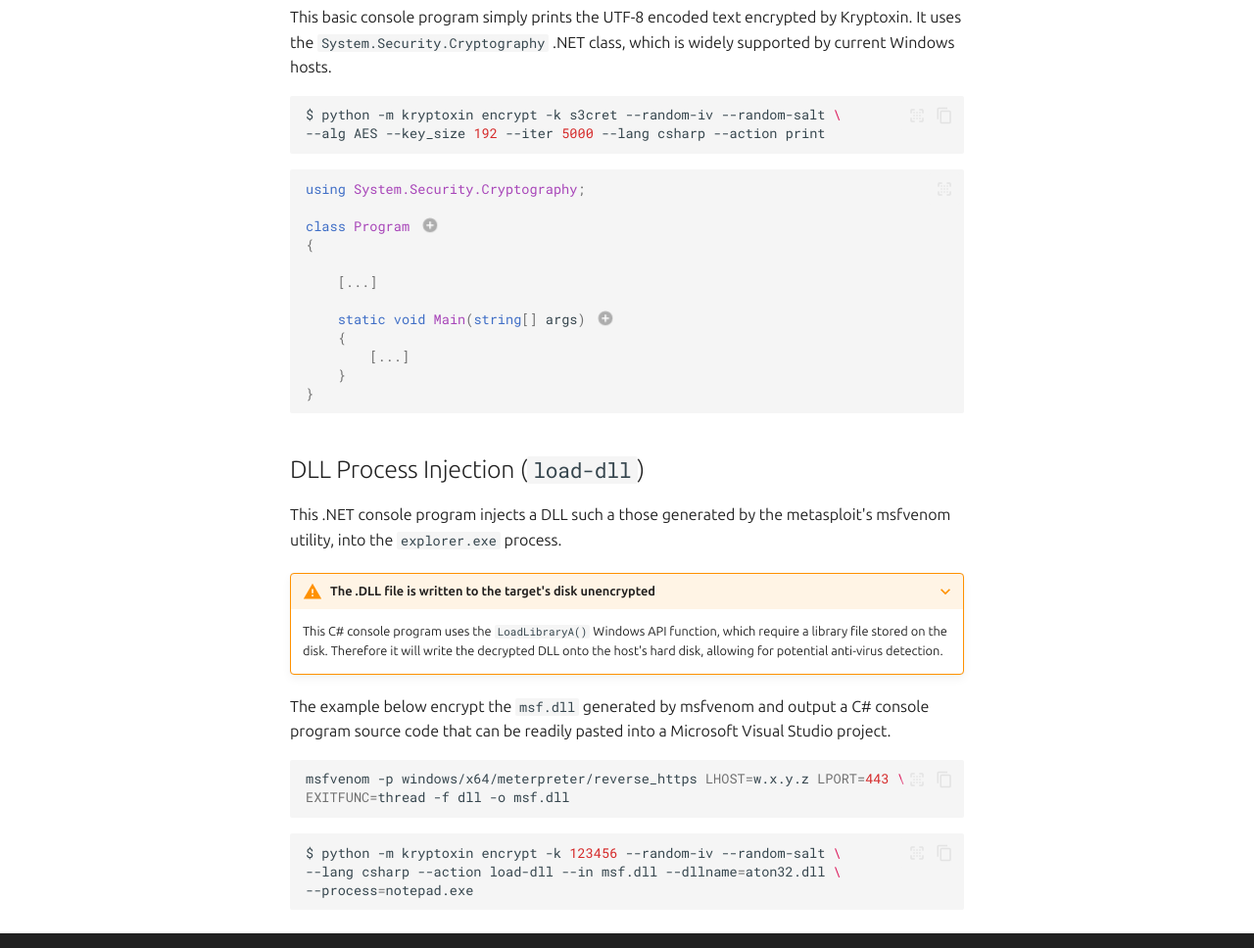
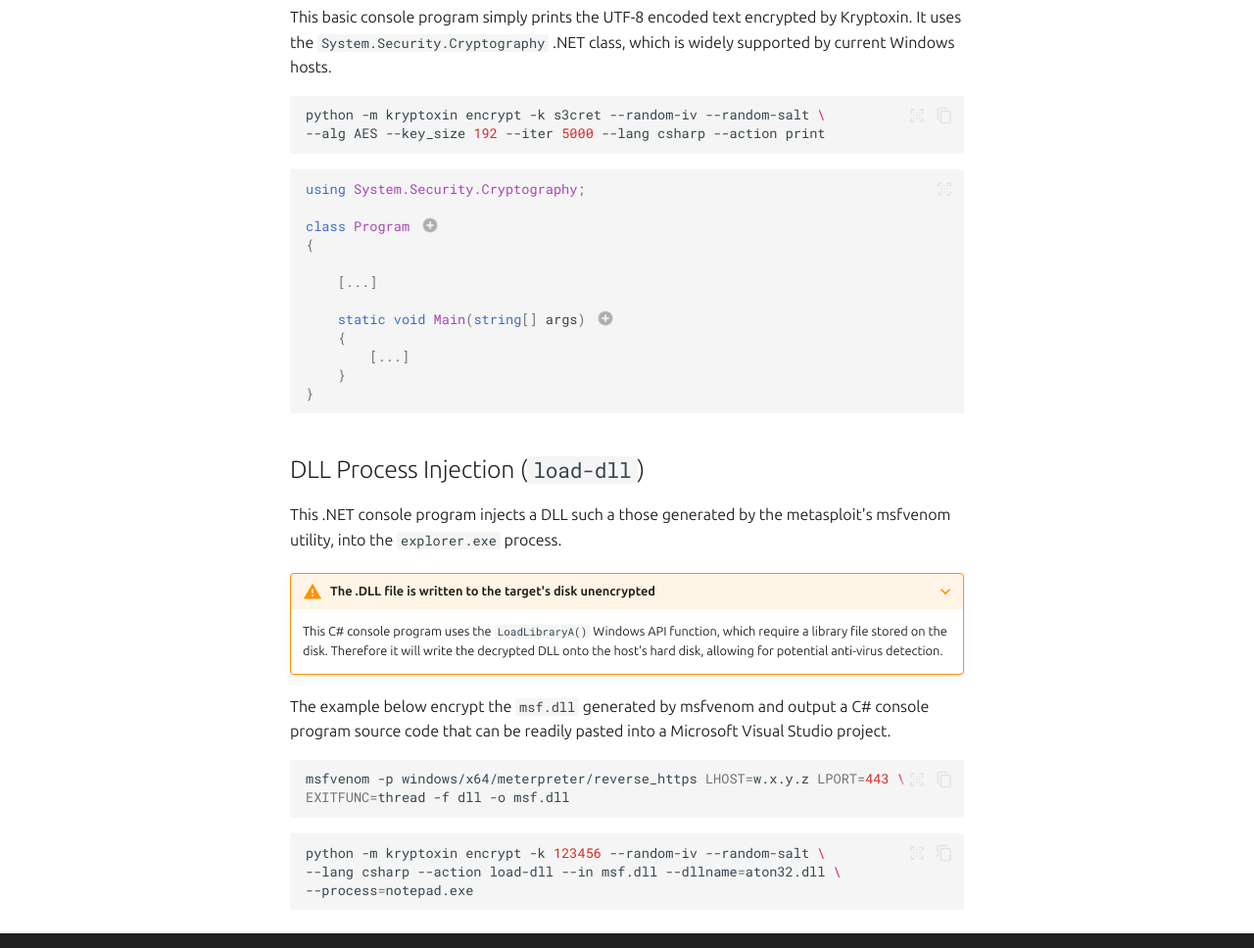
Before and after one commit to e3prom/kryptoxin, an MkDocs documentation site: the page built from docs/csharp.md, in a window 1280 px wide and 1400 px high, scrolled down 286 px. Shown: the part 288-1256 px from the top of the window at 98% size. Built offline with MkDocs 1.6.1 and Material for MkDocs 9.7.7, drawn with Linux system fonts in a browser that asks for light colours; comment, search, counter and statistics services are not loaded.

Commit message:
Post release updates

````diff
--- a/docs/csharp.md
+++ b/docs/csharp.md
@@ -13,7 +13,7 @@
 This basic console program simply prints the UTF-8 encoded text encrypted by Kryptoxin. It uses the `System.Security.Cryptography` .NET class, which is widely supported by current Windows hosts.
 
 ``` sh
-$ python -m kryptoxin encrypt -k s3cret --random-iv --random-salt \
+python -m kryptoxin encrypt -k s3cret --random-iv --random-salt \
 --alg AES --key_size 192 --iter 5000 --lang csharp --action print
 ```
 
@@ -51,7 +51,7 @@
 ```
 
 ``` sh
-$ python -m kryptoxin encrypt -k 123456 --random-iv --random-salt \
+python -m kryptoxin encrypt -k 123456 --random-iv --random-salt \
 --lang csharp --action load-dll --in msf.dll --dllname=aton32.dll \
 --process=notepad.exe
 ```
--- a/kryptoxin/__version__.py
+++ b/kryptoxin/__version__.py
@@ -2,4 +2,4 @@
 kryptoxin version module.
 This module holds the current version number.
 """
-__version__ = '0.9.7'
+__version__ = '0.9.8.dev0'
````
Also changed, not shown: docs/powershell.md (+1 -1 lines), 1 other file.
